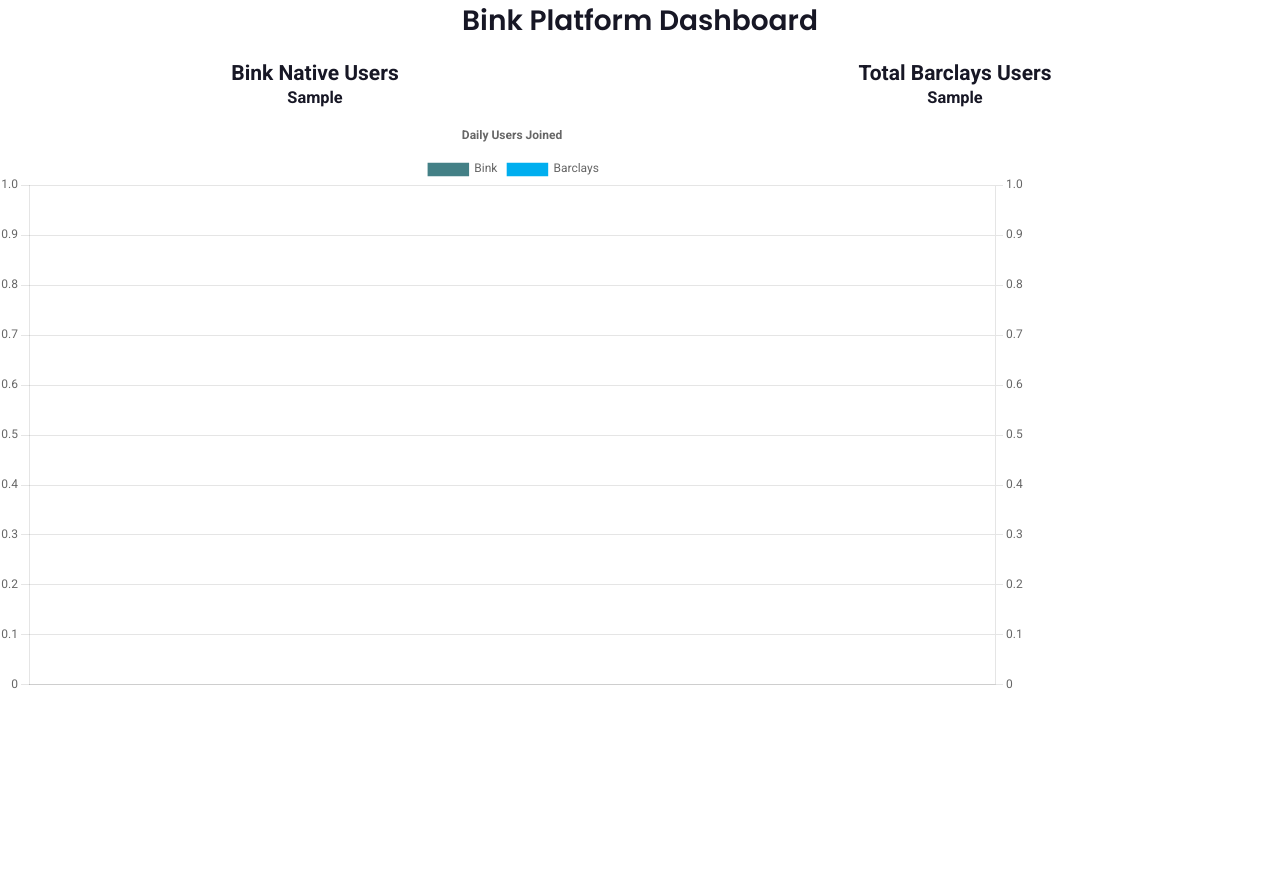
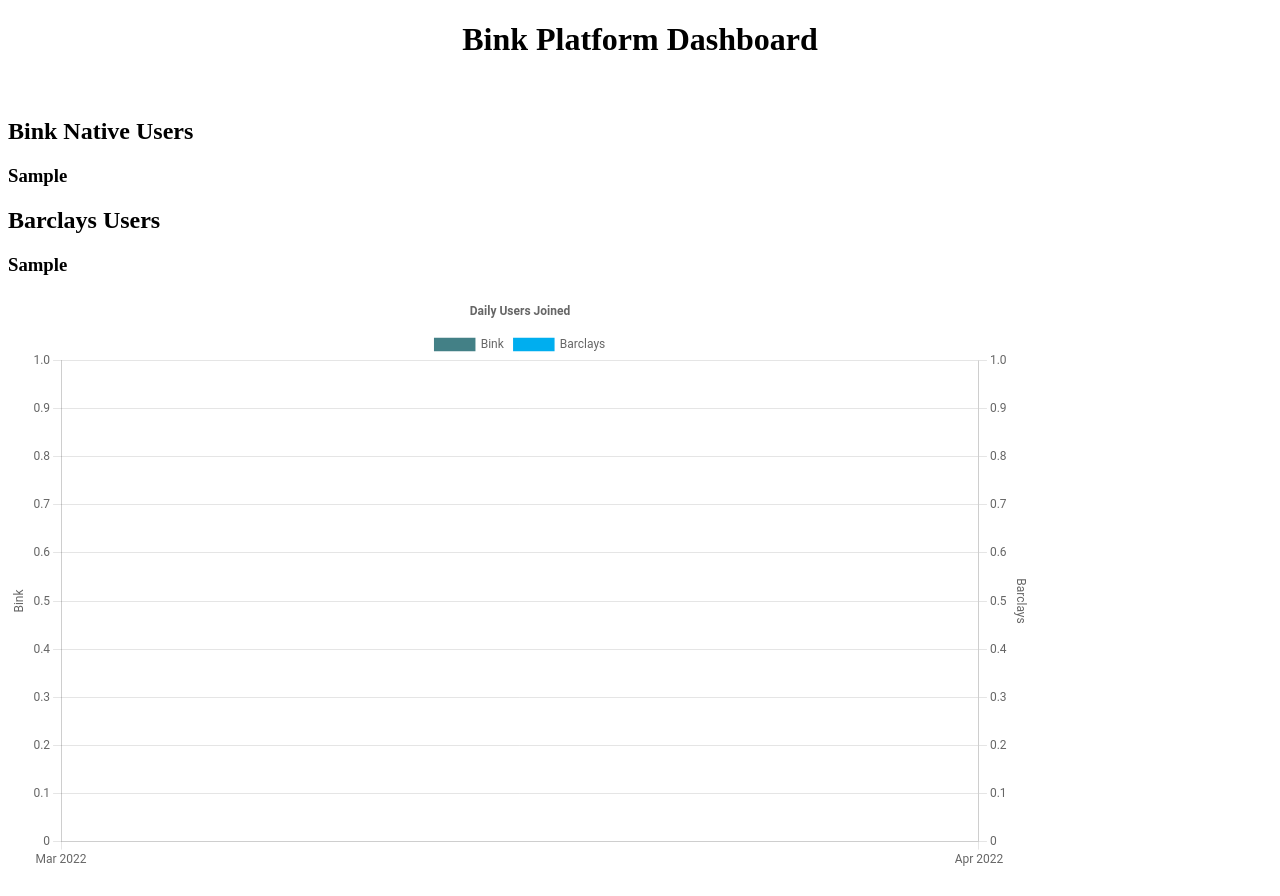
Before and after one commit to piukhq/data-internal-reporting, a Flask app: template templates/home.html in a window 1280 px wide. Before the commit the page ends 689 px from the top, so only its background shows below. Run offline with Flask 2, Linux system fonts and the light colour scheme; the template is opened without the code that fills it: most values are stand-ins (such as "Sample title", 1, 10 or a date in 2020); some libraries are stand-ins or nearby versions.

Commit message:
Removed main.css and refined formatting for chart

```diff
--- a/main.py
+++ b/main.py
@@ -25,7 +25,8 @@ def home():
         LEFT JOIN
             ubiquity_serviceconsent ON \"user\".id = ubiquity_serviceconsent.user_id
         WHERE
-            name = \'Bink\' OR name = \'Barclays Mobile Banking\'
+            (name = \'Bink\' OR name = \'Barclays Mobile Banking\') AND
+            date_joined < CURRENT_DATE
         GROUP BY
             date_joined::DATE,
             name,
@@ -38,7 +39,7 @@ def home():
     df = df.drop('consent',axis=1).groupby(['date_joined','name']).agg({'users':'sum'}).reset_index().pivot(index='date_joined',columns='name',values='users').fillna(0).reset_index()
     day = (datetime.today() - timedelta(days=60)).strftime('%Y/%m/%d')
     df = df[pd.to_datetime(df['date_joined']) >= day]
-    labels = list(set(df['date_joined'].astype(str).tolist()))
+    labels = df['date_joined'].astype(str).tolist()
     bink = df['Bink'].astype(str).tolist()
     barclays = df['Barclays Mobile Banking'].astype(str).tolist()
     return render_template('home.html', labels=labels,bink=bink,barclays=barclays,bink_users=bink_users,barclays_users=barclays_users)
--- a/static/css/main.css
+++ /dev/null
@@ -1,26 +0,0 @@
-.wrapper {
-    display: grid;
-    grid-template-columns: repeat(2, 1fr);
-    gap: 10px;
-    grid-auto-rows: auto;
-    /* grid-auto-rows: minmax(100px, auto); */
-    grid-auto-columns: auto;
-  }
-
-.one, .two, .three {
-    /* border: solid; */
-    text-align : center;
-}
-
-.one {
-    grid-column: 1 / 2;
-    grid-row: 1;
-  }
-.two {
-    grid-column: 2 / 2;
-    grid-row: 1;
-    }
-.three {
-    grid-column: 1 / 4;
-    grid-row: 2;
-}
--- a/templates/home.html
+++ b/templates/home.html
@@ -5,8 +5,9 @@
     <meta http-equiv="X-UA-Compatible" content="IE=edge">
     <meta name="viewport" content="width=device-width, initial-scale=1.0">
     <link rel="stylesheet" href="{{ url_for('static', filename='css/main.css') }}">
-    <link rel="stylesheet" href="{{ url_for('static', filename='css/app.css') }}">
+    <!-- <link rel="stylesheet" href="{{ url_for('static', filename='css/app.css') }}"> -->
     <script src="https://cdn.jsdelivr.net/npm/chart.js"></script>
+    <script src="https://cdn.jsdelivr.net/npm/chartjs-adapter-date-fns/dist/chartjs-adapter-date-fns.bundle.min.js"></script>
     <title>Bink Platform Dashboard</title>
 </head>
 <body>
@@ -18,17 +19,17 @@
             <h3>{{ bink_users }}</h3>
         </div>
         <div class="two">
-            <h2>Total Barclays Users</h2>
+            <h2>Barclays Users</h2>
             <h3>{{ barclays_users }}</h3>
         </div>
         <div class="three">
             <canvas id="dailyUsers" width="1024" height="576">
                 <script>
                     Chart.defaults.font.family = "'Roboto', 'sans-serif'";
-                    var bink_col = 'rgba(67, 128, 134, 1)'
-                    var barclays_col = 'rgba(0, 174, 239, 1)'
-                    var ctx = document.getElementById("dailyUsers").getContext("2d");
-                    var dailyUsers = new Chart(ctx, {
+                    const bink_col = 'rgba(67, 128, 134, 1)'
+                    const barclays_col = 'rgba(0, 174, 239, 1)'
+                    const ctx = document.getElementById("dailyUsers").getContext("2d");
+                    const dailyUsers = new Chart(ctx, {
                         type:"line",
                         data: {
                             labels: {{ labels | safe}},
@@ -66,11 +67,21 @@
                             },
                             responsive: false,
                             scales: {
+                                x: {
+                                    type: 'time',
+                                    time: {
+                                        unit: 'month',
+                                        tooltipFormat: 'EEEE, dd-MM-yyyy'
+                                    }
+                                },
                                 bink: {
                                     type: 'linear',
                                     display: true,
                                     position: 'left',
-                                    title: 'Bink',
+                                    title: {
+                                        display: true,
+                                        text: 'Bink'
+                                    },
                                     grid: {
                                         drawOnChartArea: false
                                     }
@@ -79,7 +90,10 @@
                                     type: 'linear',
                                     display: true,
                                     position: 'right',
-                                    title: 'Barclays'
+                                    title: {
+                                        display: true,
+                                        text: 'Barclays'
+                                    },
                                 }
                             }
                         }
@@ -88,8 +102,6 @@
             </canvas>
         </div>
       </div>
-
     <br>
-
 </body>
 </html>
```
Also changed, not shown: 1 other file.
